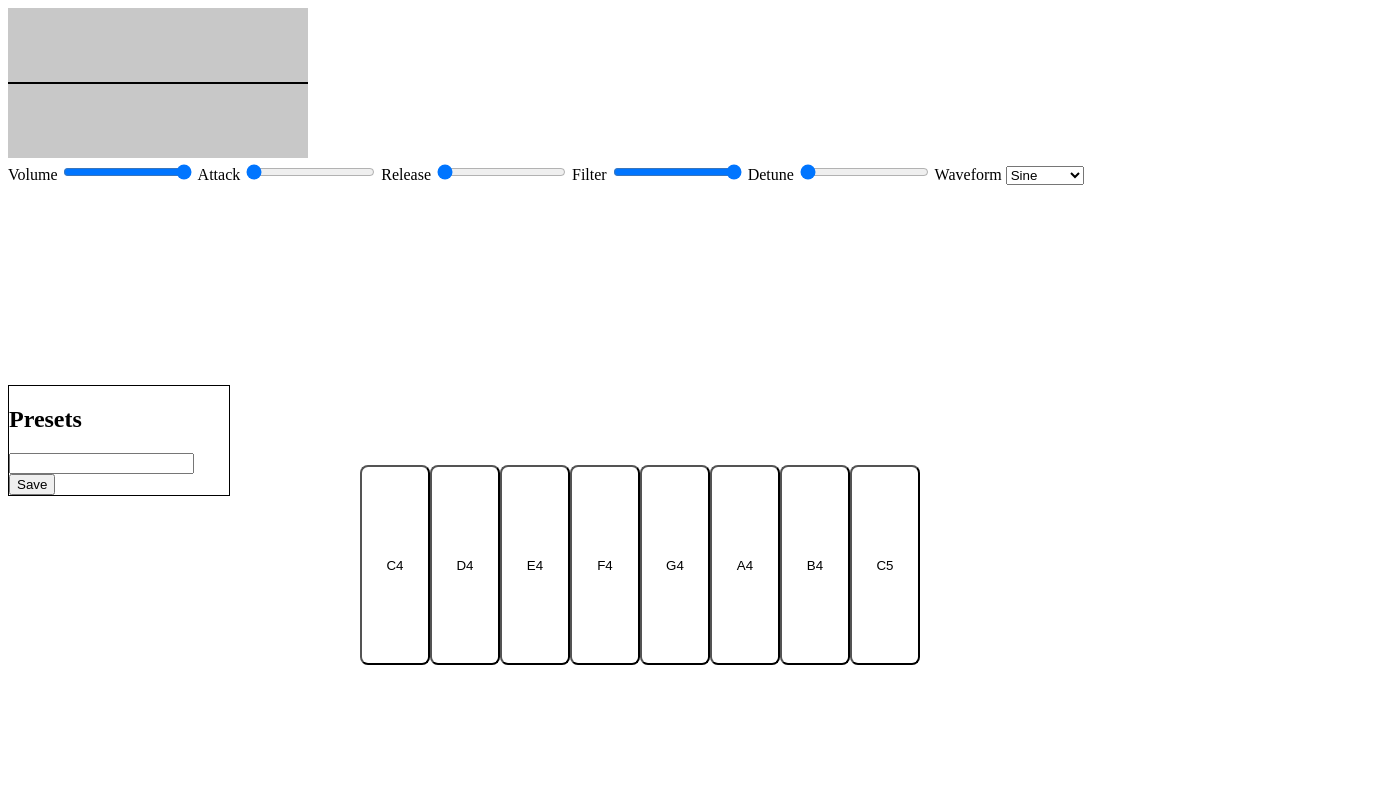
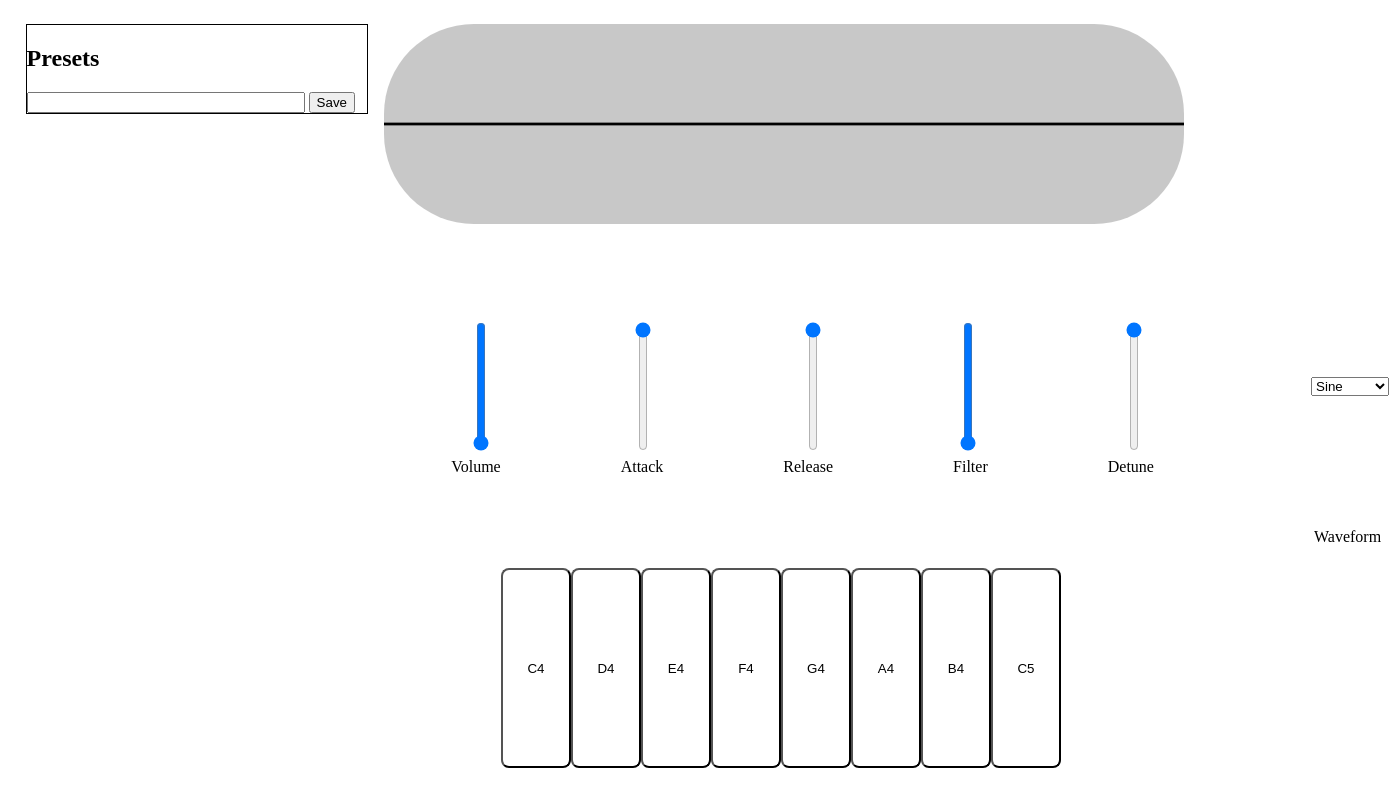
Before and after one commit to osu-cs290-f25/final-project-keysynth, a plain HTML site: page index.html in a window 1280 px wide. Shown: the whole page, 1389 px wide, since content can reach past the window. Drawn offline with Linux system fonts and the light colour scheme.

Commit message:
positions outlined

```diff
--- a/index.html
+++ b/index.html
@@ -11,16 +11,16 @@
         <canvas id="oscilloscope"></canvas>
         <div id="settings">
             <label for="volume-slider">Volume</label>
-            <input type="range" name="volume" id="volume-slider" min="0" max="0.9" value="0.9" step="0.01">
+            <input type="range" name="volume" id="volume-slider" class="vert-slide" min="0" max="0.9" value="0.9" step="0.01">
             <label for="attack-slider">Attack</label>
-            <input type="range" name="attack" id="attack-slider" min="0" max="1" value="0" step="0.01">
+            <input type="range" name="attack" id="attack-slider" class="vert-slide" min="0" max="1" value="0" step="0.01">
             <label for="release-slider">Release</label>
-            <input type="range" name="release" id="release-slider" min="0.1" max="2" value="0.1" step="0.01">
+            <input type="range" name="release" id="release-slider" class="vert-slide" min="0.1" max="2" value="0.1" step="0.01">
             <label for="filter-slider">Filter</label>
-            <input type="range" name="filter" id="filter-slider" min="0.6" max="1" value="1" step="0.01">
+            <input type="range" name="filter" id="filter-slider" class="vert-slide" min="0.6" max="1" value="1" step="0.01">
             <label for="detune-slider">Detune</label>
-            <input type="range" name="detune" id="detune-slider" min="0" max="2" value="0" step="0.01">
-            <label for="waveform-dropdown">Waveform</label>
+            <input type="range" name="detune" id="detune-slider" class="vert-slide" min="0" max="2" value="0" step="0.01">
+            <label for="waveform-dropdown" class="waveform">Waveform</label>
             <select name="waveforms" id="waveform-dropdown">
                 <option value="sine">Sine</option>
                 <option value="triangle">Triangle</option>
--- a/style.css
+++ b/style.css
@@ -2,8 +2,10 @@
     display: flex;
     justify-content: center;
     position: relative;
-    top: 35vh;
+    top: 70vh;
     border: 10px;
+    left: 39%;
+    width: max-content;
 }
 
 .white-key {
@@ -16,14 +18,20 @@
 }
 
 .white-key:hover {
+    position: relative;
     cursor: pointer;
+}
+
+.white-key:active {
+    border-width: 10px;
+    border-color: gray;
 }
 
 input[type*=range]:hover {
     cursor: pointer;
 }
 
-#waveform-dropdown:hover {
+#waveform-dropdown {
     cursor: pointer;
 }
 
@@ -38,28 +46,71 @@ input[type*=range]:hover {
 
 #preset-container {
    border: 1px solid black;
-   width: 220px;
-   height: inherit;
+   width: 340px;
+   position: absolute;
+   left: 2%;
+   top: 3%;
+}
+
+#new-preset-input {
+    width: 270px;
 }
 
 ul {
-    margin: 0%  ;
+    margin: 0%;
+    padding-left: 0%;
 }
 
 li {
     padding: 3px;
     margin: 3px;
     margin-left: 0px;
-    position: relative;
-    right: 40px;
 }
 
 ul li {
 
     border-top: 1px solid black;
-    width: 215px;
+    width: 334px;
     text-align: center;
+
 }
+
+#oscilloscope {
+    position: absolute;
+    left: 30%;
+    top:3%;
+    border-radius: 90px;
+    width: 800px;
+    height: 200px;
+
+}
+
+.vert-slide {
+    writing-mode: vertical-lr;
+}
+
+
+#settings {
+    display: flex;
+    align-items: center;
+    position: absolute;
+    top: 40%;
+    left: 29%;
+    column-gap: 50px;
+}
+
+#settings label {
+    position: relative;
+    top: 80px;
+    left: 80px;
+}
+
+#settings label.waveform {
+    position: relative;
+    top: 150px;
+    left: 120px;
+}
+
 
 /*
 .black-key {
```
